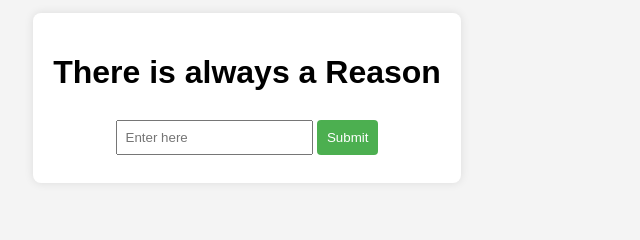
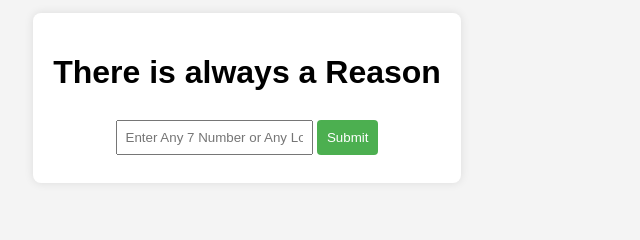
Before and after one commit to Sunilf1/thalaforreason, a plain HTML site: page index.html in a window 1280 px wide. Shown: the part 302-542 px from the top of the page, 393-1033 px from the left. Drawn offline with Linux system fonts and the light colour scheme.

Commit message:
index.html

```diff
--- a/index.html
+++ b/index.html
@@ -12,7 +12,7 @@
     <h1>There is always a Reason</h1>
     <div>
         <label for="reasonInput"></label>
-        <input type="text" id="reasonInput" placeholder="Enter here">
+        <input type="text" id="reasonInput" placeholder="Enter Any 7 Number or Any Logic that Make 7 ">
         <button onclick="checkReason()">Submit</button>
     </div>
 </div>
```
